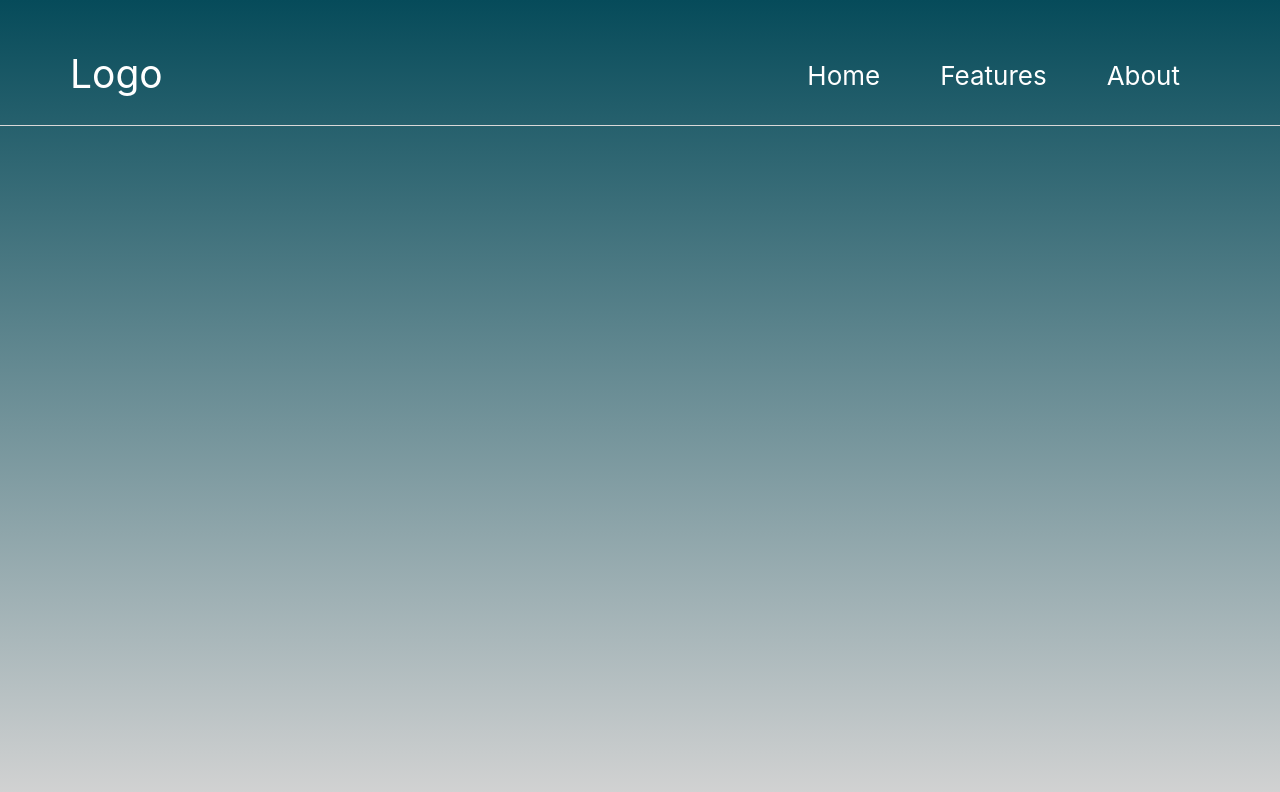
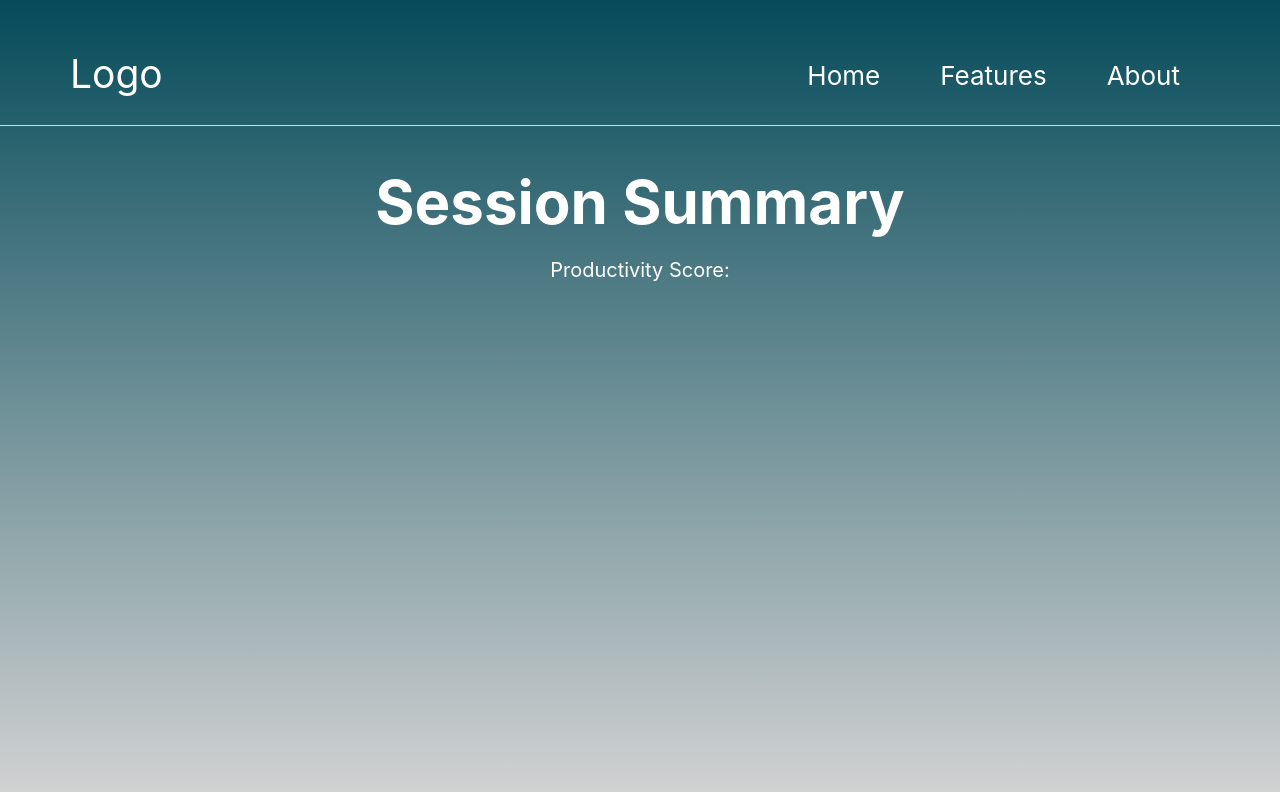
Before and after one commit to karenjennyli/focus-tracker, a React (Create React App) app in the folder django-focus-tracker-react/frontend/: page /session-summary in a window 1280 px wide. Shown: the top 792 px of the page. Built offline with nearby package versions, Linux system fonts and the light colour scheme.

Commit message:
Added a stop button that routes user the session summary page

```diff
--- a/django-focus-tracker-react/frontend/src/App.js
+++ b/django-focus-tracker-react/frontend/src/App.js
@@ -7,6 +7,7 @@ import LChart from "./LineChart";
 // import WebcamStream from './WebcamStream';
 import DetectionData from './DetectionInfo';
 import CalibrationPage from './CalibrationPage';
+import SessionSummary from './SessionSummary';
 
 function App() {
   return (
@@ -17,6 +18,7 @@ function App() {
           <Route path="/" element={<MainContent />} />
           <Route path="/calibration-page" element={<CalibrationPage />} />
           <Route path="/detection-info" element={<DetectionData />} />
+          <Route path="/session-summary" element={<SessionSummary />} />
         </Routes>
       </div>
     </Router>
--- a/django-focus-tracker-react/frontend/src/DetectionData.css
+++ b/django-focus-tracker-react/frontend/src/DetectionData.css
@@ -46,3 +46,43 @@ h1 {
     padding: 10px;
     border-radius: 5px;
 }
+
+.stop-fixed-bottom a {
+    position: fixed; /* Fixed position relative to the viewport */
+    right: 20px; /* Distance from the right */
+    bottom: 10px; /* Distance from the bottom */
+    z-index: 1000; /* Ensure it's above other elements */
+    text-decoration: none; /* Removes underline from links */
+}
+
+
+.stop-button {
+    padding: 10px 20px;
+    background-color: #FF4136;
+    color: black;
+    border: none;
+    border-radius: 50%;
+    cursor: pointer;
+    font-size: 16px;
+    width: 60px;
+    height: 60px;
+    display: flex;
+    justify-content: center;
+    align-items: center;
+    transition: background-color 0.3s ease;
+}
+
+.stop-button:hover {
+    background-color: #E82C0C;
+}
+
+.stop-button:active {
+    background-color: #C22D11;
+    box-shadow: 0 2px #666;
+    transform: translateY(2px);
+}
+
+.stop-button::before {
+    content: '\23F9'; /* Unicode for black square (stop icon) */
+    font-size: 40px;
+}
--- a/django-focus-tracker-react/frontend/src/DetectionInfo.js
+++ b/django-focus-tracker-react/frontend/src/DetectionInfo.js
@@ -1,5 +1,6 @@
 import React, { useEffect, useState } from 'react';
 import './DetectionData.css';
+import { Link } from 'react-router-dom';
 import { Scatter } from 'react-chartjs-2';
 import 'chart.js/auto';
 import 'chartjs-adapter-moment';
@@ -225,6 +226,11 @@ function DetectionData() {
                     <Scatter data={chartData} options={options}/>
                 )}
             </div>
+            <div className="stop-fixed-bottom">
+                <Link to="/session-summary">
+                    <button className="stop-button"></button>
+                </Link>
+            </div>
         </div>
     );
 }
--- /dev/null
+++ b/django-focus-tracker-react/frontend/src/SessionSummary.css
@@ -0,0 +1,10 @@
+.productivity-score {
+    text-align: center;
+    font-size: 20px;
+}
+
+.session-content {
+    text-align: center;
+    font-size: 30px;
+    padding: 20px;
+}
--- /dev/null
+++ b/django-focus-tracker-react/frontend/src/SessionSummary.js
@@ -0,0 +1,18 @@
+import React from 'react';
+import './SessionSummary.css';
+import { Link } from 'react-router-dom';
+
+function SessionSummary() {
+
+    return (
+        <div className="session-content">
+            <h1>Session Summary</h1>
+            <div className="productivity-score">
+                <p>Productivity Score: </p>
+                <br></br>
+            </div>
+        </div>
+    )
+}
+
+export default SessionSummary;
```
